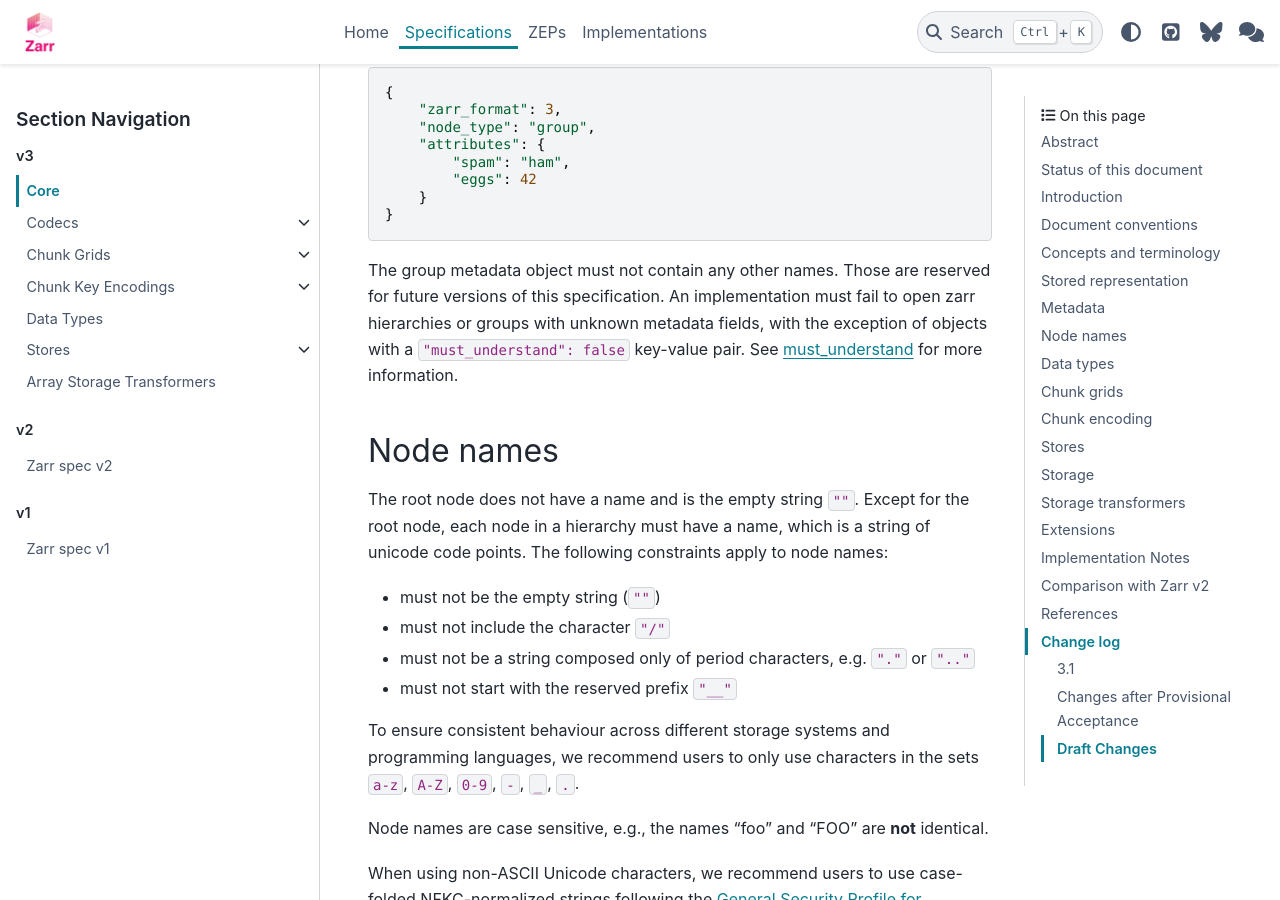
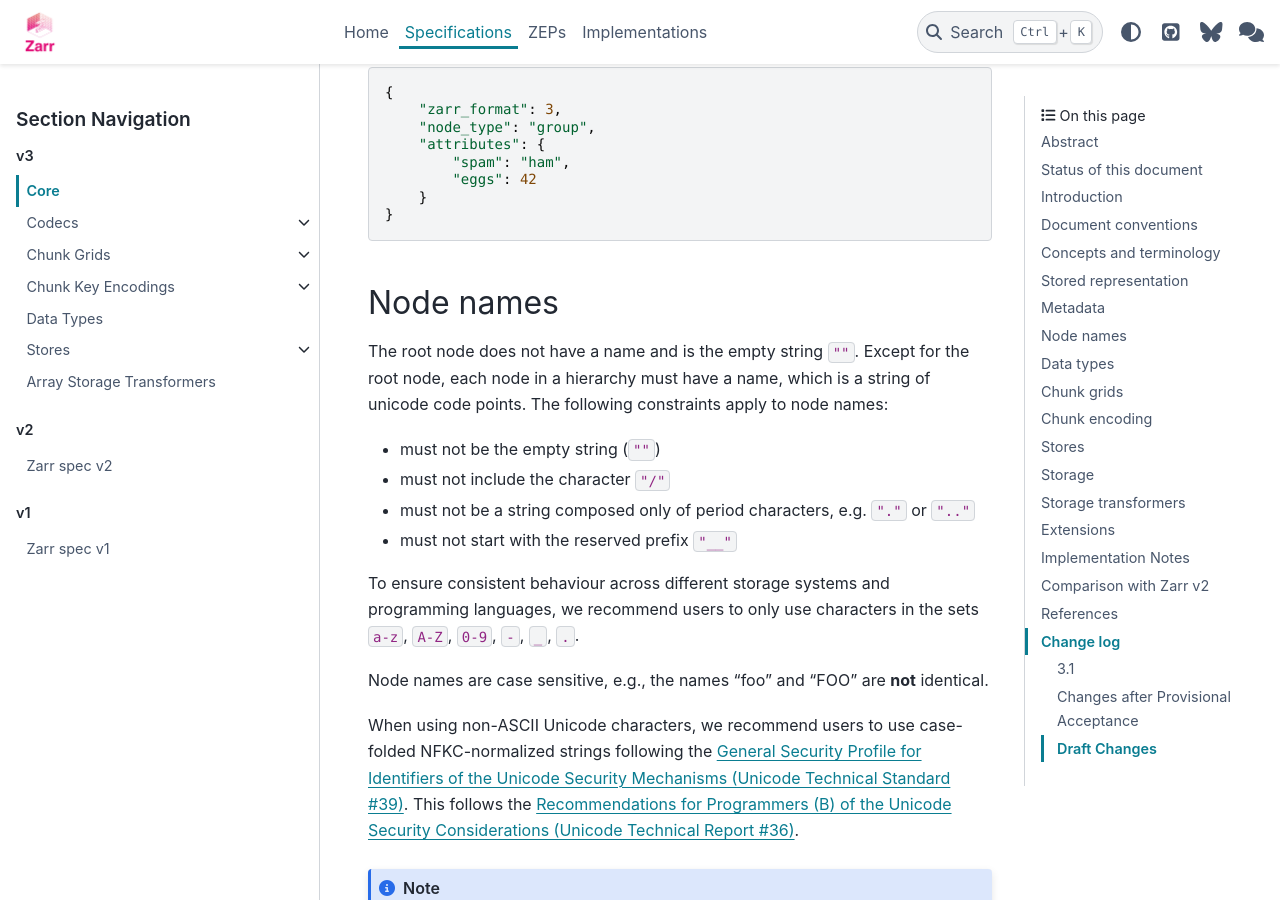
Before and after one commit to zarr-developers/zarr-specs, a Sphinx documentation site: the page built from docs/v3/core/index.rst, in a window 1280 px wide and 900 px high, scrolled down 17117 px. Built offline with Sphinx 7.4.7 and the PyData theme 0.15.4, drawn with Linux system fonts in a browser that asks for light colours.

Commit message:
Remove confusingly redundant must_understand block from groups

```diff
--- a/docs/v3/core/index.rst
+++ b/docs/v3/core/index.rst
@@ -784,13 +786,6 @@ For example, the JSON document below defines a group::
             "eggs": 42
         }
     }
-
-The group metadata object must not contain any other names. Those are reserved
-for future versions of this specification. An implementation must fail to open
-zarr hierarchies or groups with unknown metadata fields, with the exception of
-objects with a ``"must_understand": false`` key-value pair.
-See :ref:`extension-definition-must-understand` for more information.
-
 
 Node names
 ==========
```
Also changed, not shown: other parts of docs/v3/core/index.rst (+2 -0 lines).
